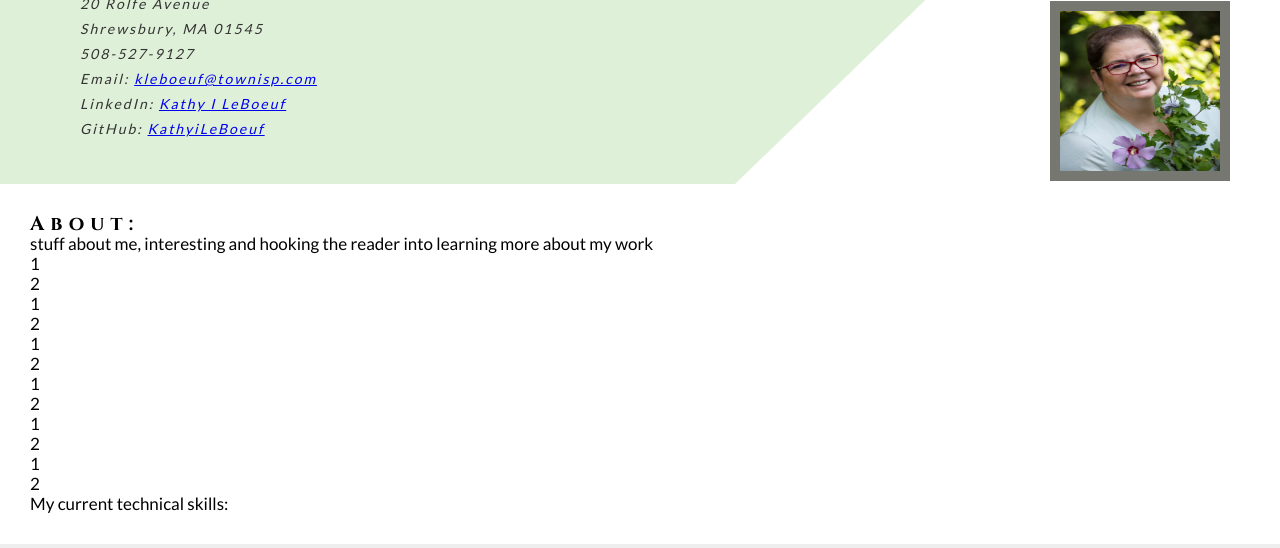
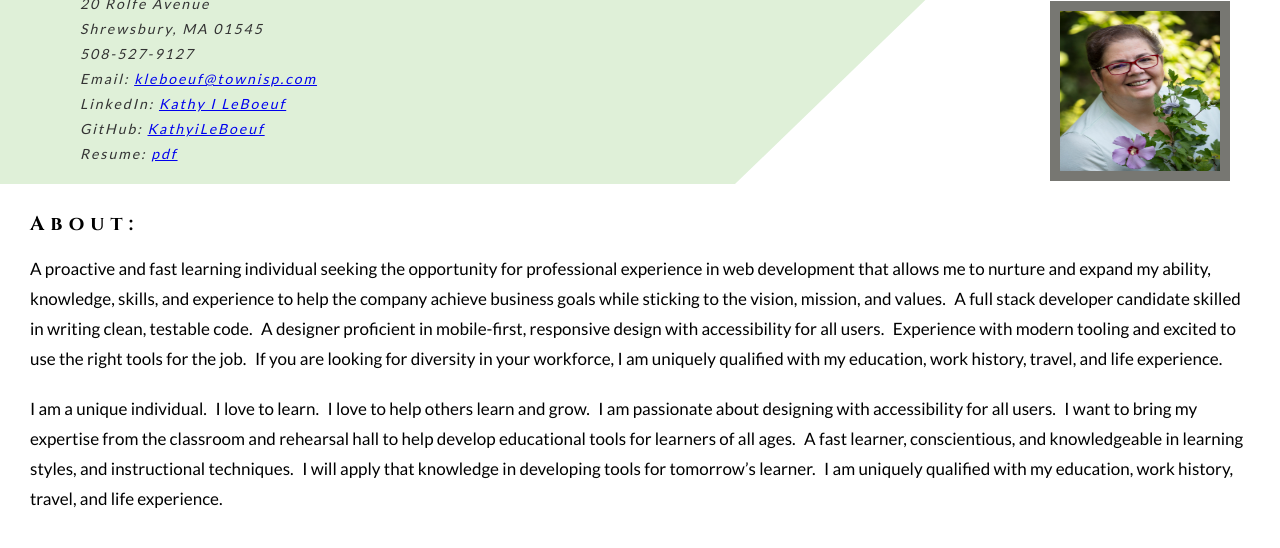
Before and after one commit to KathyiLeBoeuf/KLeB-portfolio, a plain HTML site: page index.html in a window 1280 px wide. Shown: the part 77-625 px from the top of the page. Drawn offline with Linux system fonts and the light colour scheme.

Commit message:
added resume link and trial resume

```diff
--- a/css/components.css
+++ b/css/components.css
@@ -47,13 +47,20 @@ nav a.link:hover {
 	width: 16rem;
 	border: 1rem solid #777772;
 }
+/* ==================== ABOUT  */
+.summary {
+	/* font-size: 2rem; */
+	/* letter-spacing: .5rem; */
+	line-height: 3rem;
+}
+#projects-href {
+	margin-top: 6rem;
+}
 /* ================== PROJECTS */
 .box {
 	list-style-type: none;
 	margin: 2rem 0;
 	border: 1px black solid;
-	/* ???????????????? */
-	/* max-width: 30vw; */
 }
 .box ul {
 	text-align: center;
--- a/css/layout.css
+++ b/css/layout.css
@@ -53,7 +53,6 @@ nav {
 	background-color:  #fff;
 }
 #about {
-	height: 30rem;
 	padding: 3rem;
 	background-color: #fff;
 	font-size: 1.7rem;
@@ -62,6 +61,7 @@ nav {
 #projects {
 	padding: 3rem;
 }
+
 .project-box {
 	display: flex;
 	flex-direction: row;
--- a/index.html
+++ b/index.html
@@ -42,6 +42,7 @@
 			Email: <a href="mailto:kleboeuf@townisp.com">kleboeuf@townisp.com</a><br />
 			LinkedIn: <a href="https://www.linkedin.com/">Kathy I LeBoeuf</a><br />
 			GitHub: <a href="https://github.com/KathyiLeBoeuf?tab=repositories">KathyiLeBoeuf</a><br id="about-href" />
+			Resume:&nbsp;<a class="resume_bottom" href="./img/Kathy I LeBoeuf resume.pdf">pdf</a>
 		</address>
 		<!-- </div> -->
 		<div id="my-image">
@@ -51,20 +52,23 @@
 	<!-- ============================== -->
 	<main>
 		<section id="about">
-			<h2>About: </h2>
-			<p>stuff about me, interesting and hooking the reader into learning more about my work</p>
-			<p>1</p>
-			<p>2</p>
-			<p>1</p>
-			<p>2</p>
-			<p>1</p>
-			<p>2</p>
-			<p>1</p>
-			<p>2</p>
-			<p>1</p>
-			<p>2</p>
-			<p>1</p>
-			<p>2</p>
+			<h2>About: </h2> <br />
+			<p class="summary">A proactive and fast learning individual seeking the opportunity for professional experience in
+				web development that allows me to nurture and expand my ability, knowledge, skills, and experience to help the
+				company achieve business goals while sticking to the vision, mission, and values.&ensp;A full stack developer
+				candidate skilled in writing clean, testable code.&ensp;A designer proficient in mobile-first, responsive design
+				with accessibility for all users.&ensp;Experience with modern tooling and excited to use the right tools for the
+				job.&ensp;If you are looking for diversity in your workforce, I am uniquely qualified with my education, work
+				history, travel, and life experience.
+			</p><br />
+			<p class="summary">
+				I am a unique individual.&ensp;I love to learn.&ensp;I love to help others learn and grow.&ensp;I am
+				passionate about designing with accessibility for all users.&ensp;I want to bring my expertise from the classroom
+				and rehearsal hall to help develop educational tools for learners of all ages.&ensp;A fast learner,
+				conscientious, and knowledgeable in learning styles, and instructional techniques.&ensp;I will apply that
+				knowledge in developing tools for tomorrow’s learner.&ensp;I am uniquely qualified with my education, work
+				history, travel, and life experience.
+			</p>
 			<p id="projects-href">My current technical skills:</p>
 		</section>
 		<div id="icons">
@@ -247,9 +251,10 @@
 				<div>
 					<p>
 						<address>
-							Email:&nbsp; <a href="mailto:kleboeuf@townisp.com">kleboeuf@townisp.com</a><br />
-							LinkedIn:&nbsp; <a href="https://www.linkedin.com/">Kathy I LeBoeuf</a><br />
-							GitHub:&nbsp; <a href="https://github.com/KathyiLeBoeuf?tab=repositories">KathyiLeBoeuf</a><br />
+							Email:&nbsp;<a href="mailto:kleboeuf@townisp.com">kleboeuf@townisp.com</a><br />
+							LinkedIn:&nbsp;<a href="https://www.linkedin.com/">Kathy I LeBoeuf</a><br />
+							GitHub:&nbsp;<a href="https://github.com/KathyiLeBoeuf?tab=repositories">KathyiLeBoeuf</a><br />
+							Resume:&nbsp;<a class="resume_bottom" href="./img/Kathy I LeBoeuf resume.pdf">pdf</a>
 						</address>
 					</p>
 				</div>
```
Also changed, not shown: resume.html (deleted, +0 -23 lines), 2 other files.
